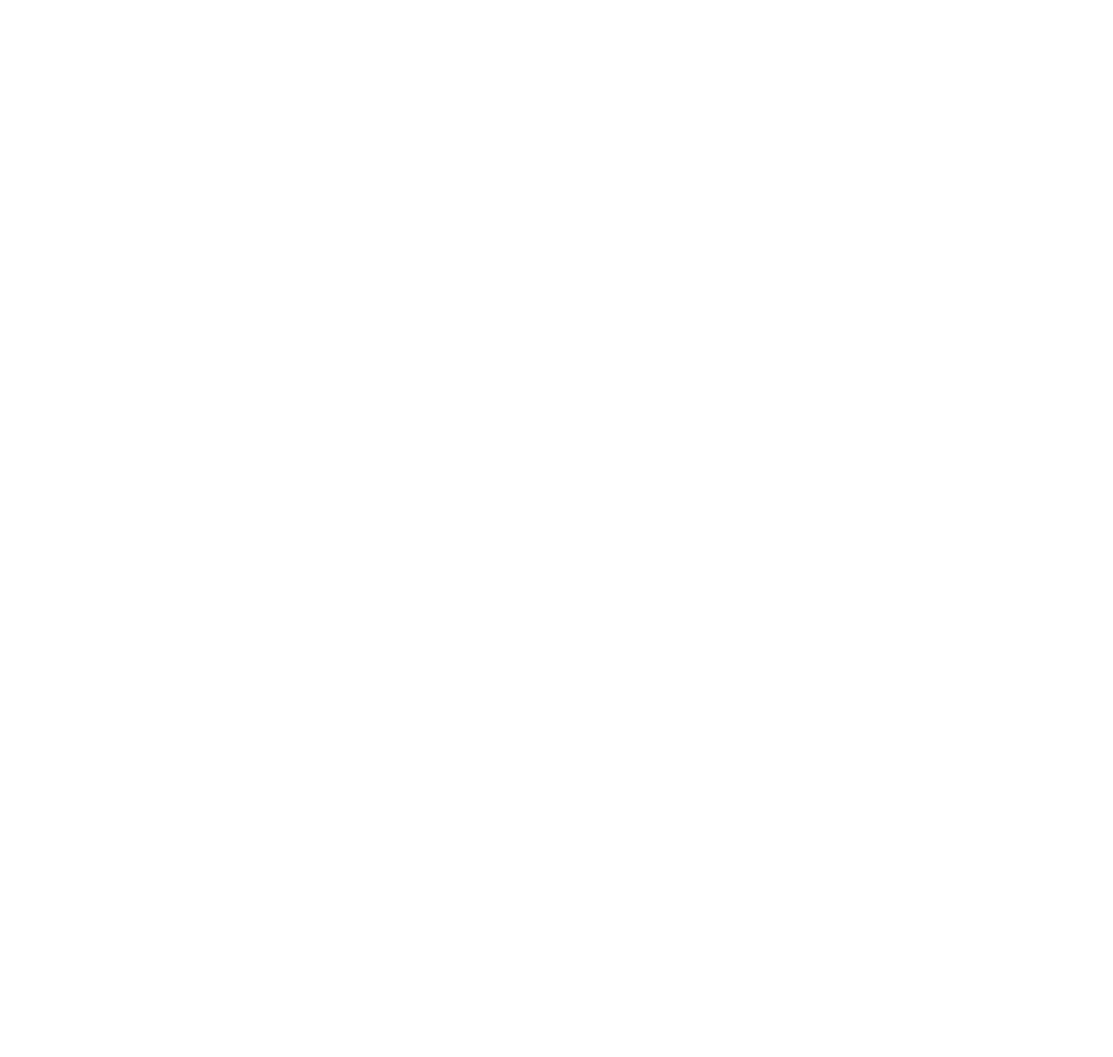
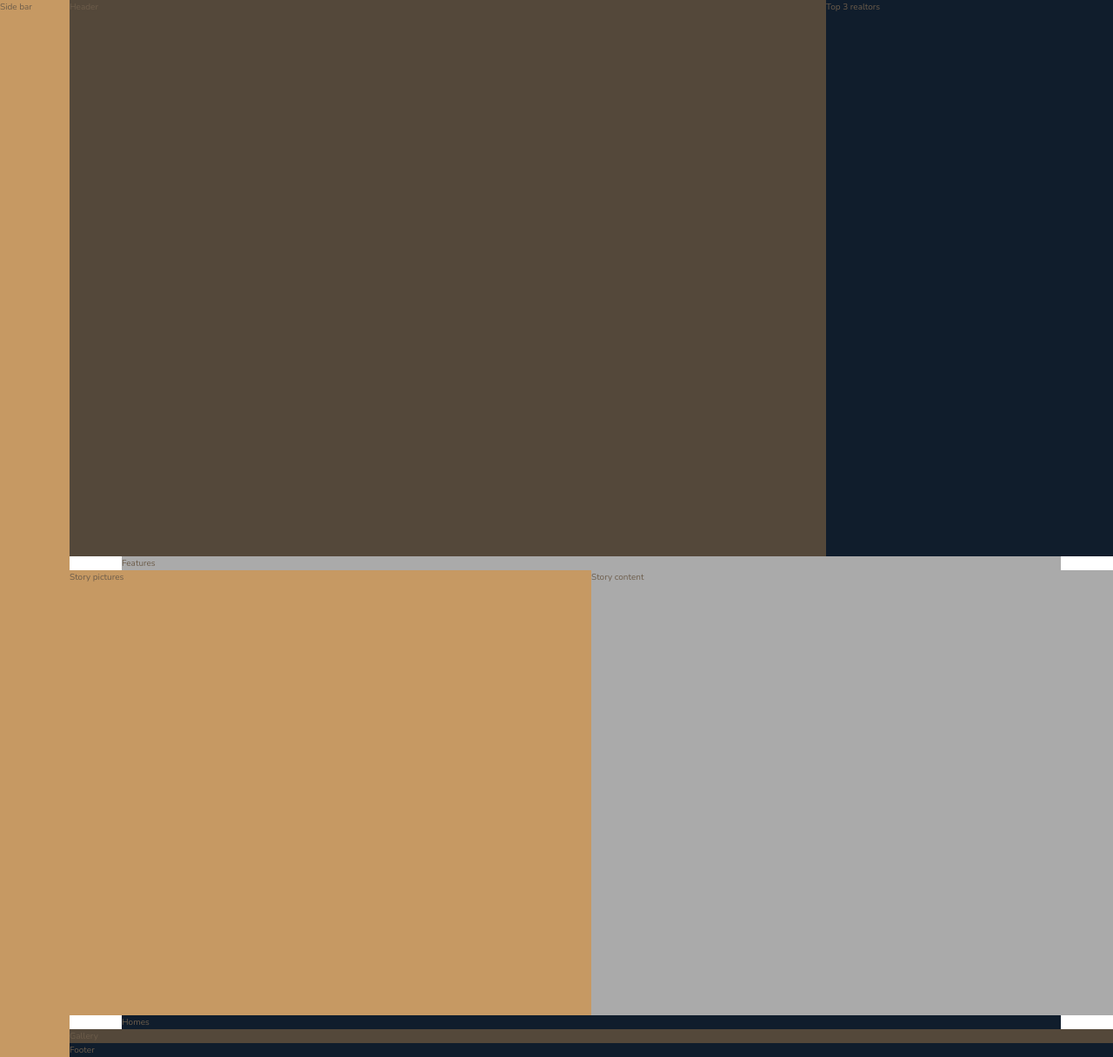
Before and after one commit to tuanluu0511/Nexter, a website: page index.html in a window 1280 px wide. Shown: the whole page at 87% size. Before the commit the page ends 800 px from the top, so only its background shows below. Drawn offline with nearby package versions, Linux system fonts and the light colour scheme.

Commit message:
Build the overall layput

```diff
--- a/index.html
+++ b/index.html
@@ -1,17 +1,32 @@
 <!DOCTYPE html>
 <html lang="en">
-    <head>
-        <meta charset="UTF-8">
-        <meta name="viewport" content="width=device-width, initial-scale=1.0">
-        <meta http-equiv="X-UA-Compatible" content="ie=edge">
+  <head>
+    <meta charset="UTF-8" />
+    <meta name="viewport" content="width=device-width, initial-scale=1.0" />
+    <meta http-equiv="X-UA-Compatible" content="ie=edge" />
 
-        <link href="https://fonts.googleapis.com/css?family=Josefin+Sans:300,400,400i|Nunito:300,300i" rel="stylesheet">
-        <link rel="stylesheet" href="css/style.css">
-        <link rel="shortcut icon" type="image/png" href="img/favicon.png">
+    <link
+      href="https://fonts.googleapis.com/css?family=Josefin+Sans:300,400,400i|Nunito:300,300i"
+      rel="stylesheet"
+    />
+    <link rel="stylesheet" href="css/style.css" />
+    <link rel="shortcut icon" type="image/png" href="img/favicon.png" />
 
-        <title>nexter &mdash; your home, your freedom</title>
-    </head>
-    <body class="container">
+    <title>nexter &mdash; your home, your freedom</title>
+  </head>
+  <body class="container">
+    <div class="sidebar">Side bar</div>
 
-    </body>
+    <header class="header">Header</header>
+
+    <div class="realtors">Top 3 realtors</div>
+
+    <section class="features">Features</section>
+
+    <div class="story__pictures">Story pictures</div>
+    <div class="story__content">Story content</div>
+    <section class="homes">Homes</section>
+    <section class="gallery">Gallery</section>
+    <footer class="footer">Footer</footer>
+  </body>
 </html>
--- a/sass/_base.scss
+++ b/sass/_base.scss
@@ -33,3 +33,14 @@ body {
   font-weight: 300;
   line-height: 1.6;
 }
+
+.container {
+  display: grid;
+  grid-template-rows: 80vh min-content 40vw repeat(3, min-content);
+  grid-template-columns:
+    [sidebar-start] 8rem [sidebar-end full-start] minmax(
+      6rem,
+      1fr
+    ) [center-start] repeat(8, [col-start] minmax(min-content, 14rem) [col-end])
+    [center-end] minmax(6rem, 1fr) [full-end];
+}
--- a/sass/_features.scss
+++ b/sass/_features.scss
@@ -0,0 +1,4 @@
+.features {
+  background-color: $color-grey-light-2;
+  grid-column: center-start/center-end;
+}
--- a/sass/_footer.scss
+++ b/sass/_footer.scss
@@ -0,0 +1,4 @@
+.footer {
+  background-color: $color-secondary;
+  grid-column: full-start/full-end;
+}
--- a/sass/_gallery.scss
+++ b/sass/_gallery.scss
@@ -0,0 +1,4 @@
+.gallery {
+  background-color: $color-grey-dark-1;
+  grid-column: full-start/full-end;
+}
--- a/sass/_header.scss
+++ b/sass/_header.scss
@@ -0,0 +1,4 @@
+.header {
+  background-color: $color-grey-dark-1;
+  grid-column: full-start/col-end 6;
+}
--- a/sass/_homes.scss
+++ b/sass/_homes.scss
@@ -0,0 +1,4 @@
+.homes {
+  background-color: $color-secondary;
+  grid-column: center-start/center-end;
+}
--- a/sass/_realtors.scss
+++ b/sass/_realtors.scss
@@ -0,0 +1,4 @@
+.realtors {
+  background-color: $color-secondary;
+  grid-column: col-start 7 / full-end;
+}
--- a/sass/_sidebar.scss
+++ b/sass/_sidebar.scss
@@ -0,0 +1,5 @@
+.sidebar {
+  background-color: $color-primary;
+  grid-column: sidebar-start/sidebar-end;
+  grid-row: 1/-1;
+}
--- a/sass/_story.scss
+++ b/sass/_story.scss
@@ -0,0 +1,11 @@
+.story {
+  &__pictures {
+    background-color: $color-primary;
+    grid-column: full-start/col-end 4;
+  }
+
+  &__content {
+    background-color: $color-grey-light-2;
+    grid-column: col-start 5 / full-end;
+  }
+}
```
Also changed, not shown: css/style.css.
